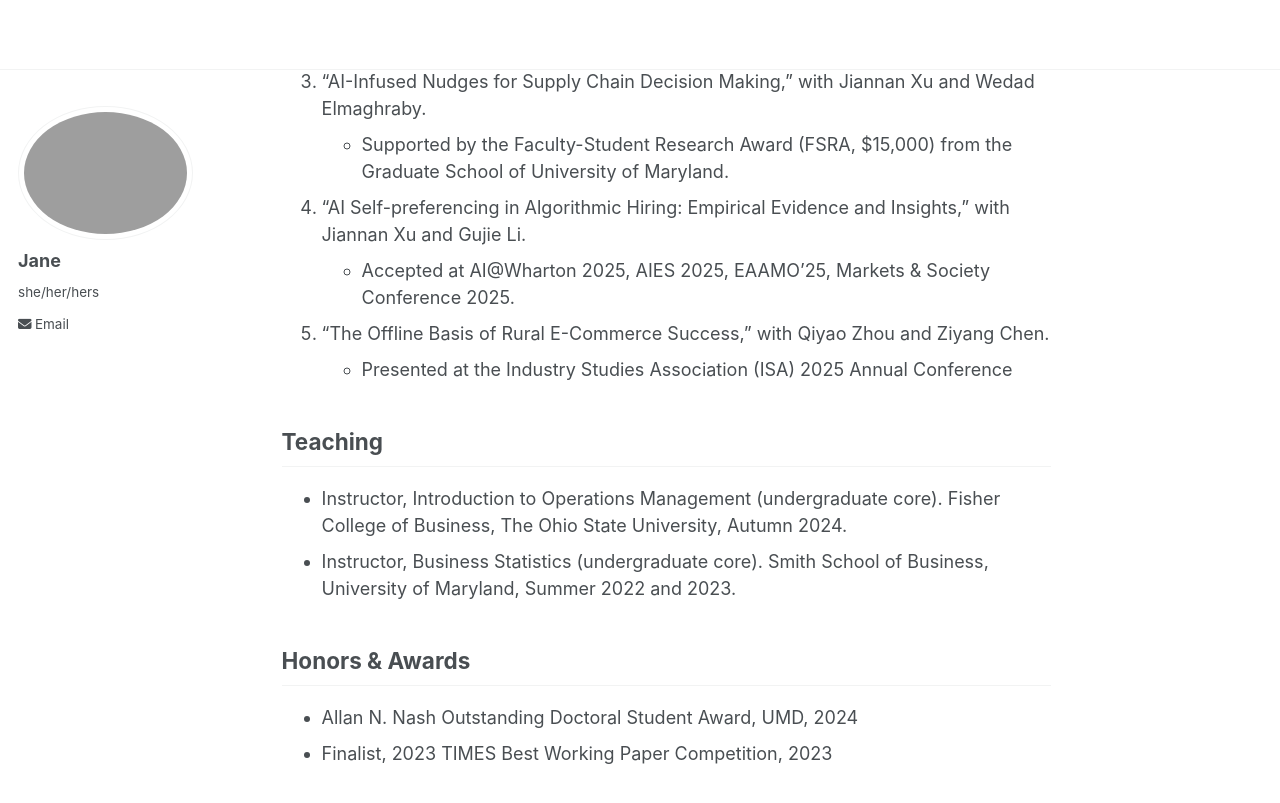
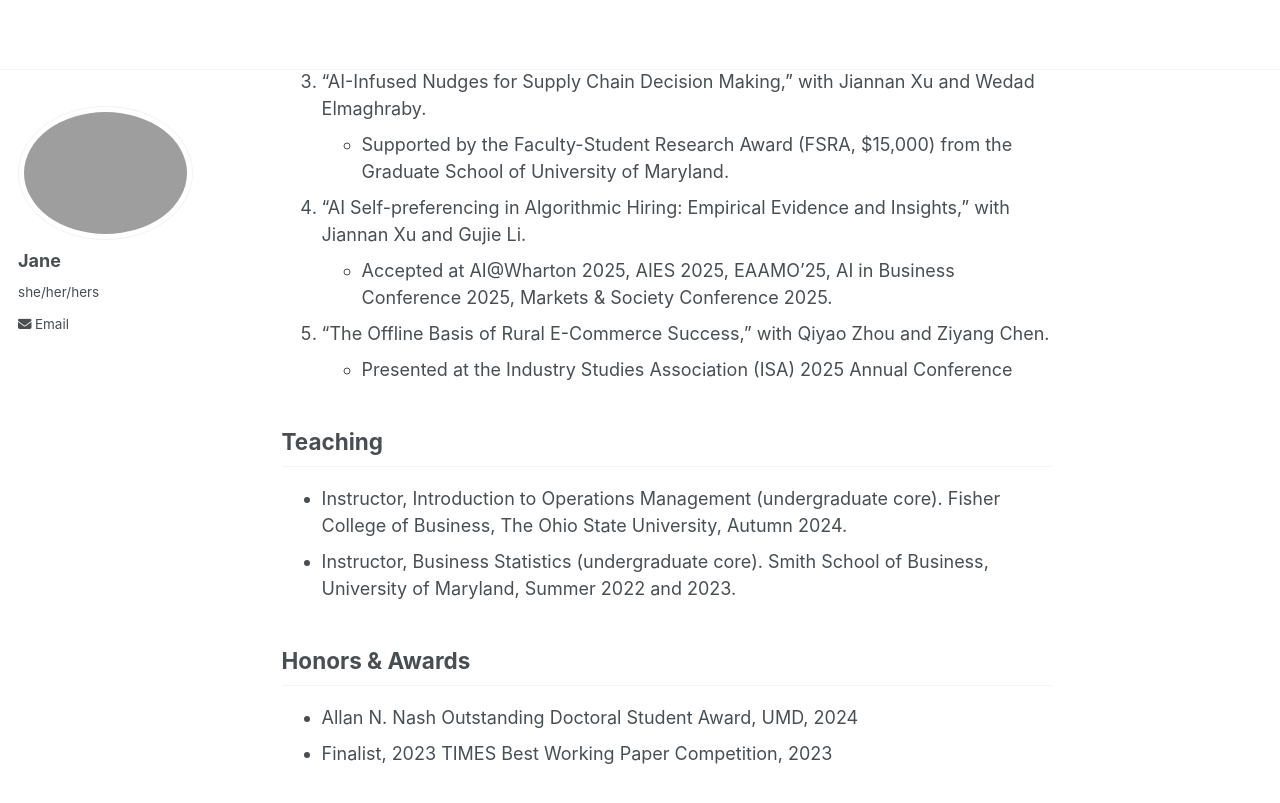
Before and after one commit to jiangyijane/jiangyijane.github.io, a Jekyll site: the page built from _pages/about.md, in a window 1280 px wide and 900 px high, scrolled down 764 px. Shown: the top 803 px of the window. Built offline with Jekyll 4.4.1, drawn with Linux system fonts in a browser that asks for light colours.

Commit message:
Update about.md

```diff
--- a/_pages/about.md
+++ b/_pages/about.md
@@ -22,7 +22,7 @@ Research
 3. "AI-Infused Nudges for Supply Chain Decision Making," with Jiannan Xu and Wedad Elmaghraby.
   - Supported by the Faculty-Student Research Award (FSRA, $15,000) from the Graduate School of University of Maryland.
 4. "AI Self-preferencing in Algorithmic Hiring: Empirical Evidence and Insights," with Jiannan Xu and Gujie Li.
-  - Accepted at AI@Wharton 2025, AIES 2025, EAAMO’25, Markets & Society Conference 2025.
+  - Accepted at AI@Wharton 2025, AIES 2025, EAAMO’25, AI in Business Conference 2025, Markets & Society Conference 2025.
 5. "The Offline Basis of Rural E-Commerce Success," with Qiyao Zhou and Ziyang Chen.
   - Presented at the Industry Studies Association (ISA) 2025 Annual Conference
 
```
